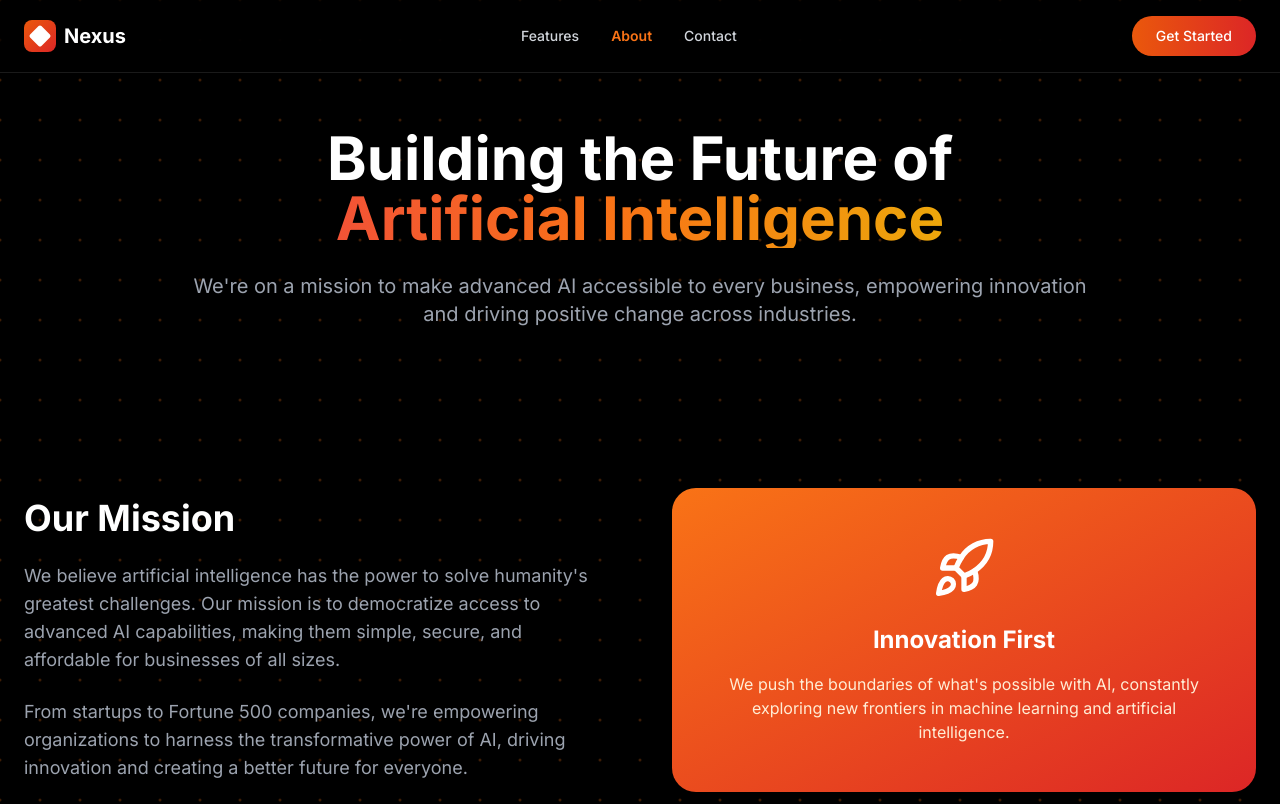
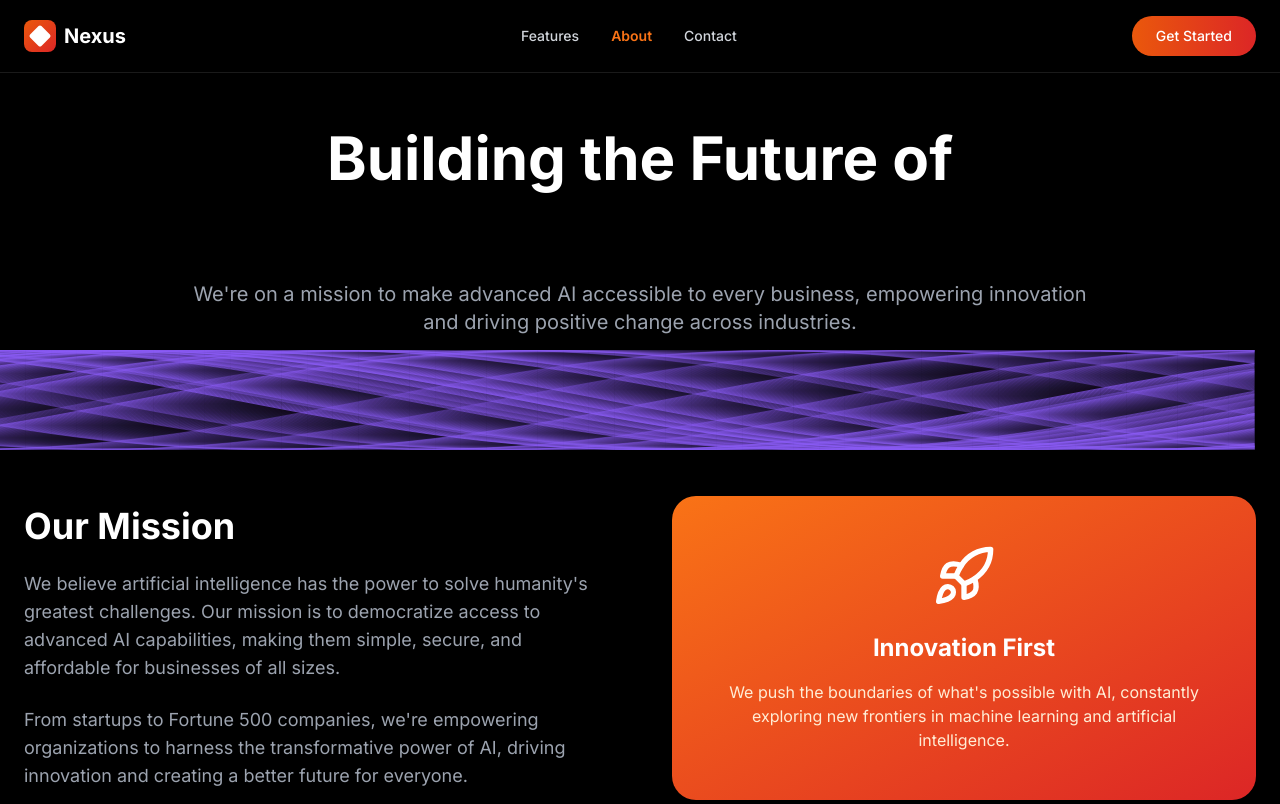
Before and after one commit to simplyarfan/simpleAI, a Next.js app in the folder frontend/: page /about in a window 1280 px wide. Shown: the top 804 px of the page. Built offline with nearby package versions, Linux system fonts and the light colour scheme.

Commit message:
Enhance Landing and About pages with React Bits animations

```diff
--- a/frontend/src/pages/about.js
+++ b/frontend/src/pages/about.js
@@ -3,7 +3,9 @@ import Link from 'next/link';
 import Head from 'next/head';
 import { motion } from 'framer-motion';
 import { Brain, Users, BarChart3, Rocket, Target, Award, TrendingUp } from 'lucide-react';
-import DotGrid from '../components/backgrounds/DotGrid';
+import Threads from '../components/reactbits/Threads';
+import ProfileCard from '../components/reactbits/ProfileCard';
+import RotatingText from '../components/reactbits/RotatingText';
 import GradientText from '../components/text/GradientText';
 
 export default function About() {
@@ -15,15 +17,14 @@ export default function About() {
       </Head>
 
       <div className="relative min-h-screen bg-black text-white overflow-hidden">
-        {/* Dot Grid Background */}
-        <DotGrid
-          dotSize={1.5}
-          dotColor="#f97316"
-          backgroundColor="transparent"
-          spacing={40}
-          glowRadius={200}
-          maxGlowSize={6}
-        />
+        {/* Threads Background */}
+        <div className="fixed inset-0 z-0">
+          <Threads
+            quantity={25}
+            color="#f97316"
+            speed={0.3}
+          />
+        </div>
 
 
 
@@ -67,12 +68,10 @@ export default function About() {
                 <h1 className="text-5xl md:text-6xl font-bold text-white mb-6">
                   Building the Future of
                   <br />
-                  <GradientText
-                    colors={['#ef4444', '#f97316', '#eab308']}
-                    className="text-5xl md:text-6xl"
-                  >
-                    Artificial Intelligence
-                  </GradientText>
+                  <RotatingText
+                    words={['Artificial Intelligence', 'Business Automation', 'Smart Solutions', 'Digital Innovation']}
+                    className="text-5xl md:text-6xl bg-gradient-to-r from-orange-500 to-red-600 bg-clip-text text-transparent"
+                  />
                 </h1>
                 <p className="text-xl text-gray-400 max-w-4xl mx-auto">
                   We're on a mission to make advanced AI accessible to every business, empowering innovation and driving positive change across industries.
@@ -236,6 +235,58 @@ export default function About() {
             </div>
           </section>
 
+          {/* Team Section */}
+          <section className="py-20">
+            <div className="max-w-7xl mx-auto px-6">
+              <div className="text-center mb-16">
+                <h2 className="text-4xl font-bold text-white mb-4">Meet Our Team</h2>
+                <p className="text-lg text-gray-400">The brilliant minds behind Nexus AI</p>
+              </div>
+
+              <div className="grid grid-cols-1 md:grid-cols-3 gap-8 max-w-5xl mx-auto">
+                {[
+                  {
+                    name: "Sarah Chen",
+                    role: "CEO & Co-Founder",
+                    image: "https://api.dicebear.com/7.x/avataaars/svg?seed=Sarah",
+                    bio: "Former AI researcher at Google. PhD in Machine Learning from MIT.",
+                    social: { twitter: "#", linkedin: "#", github: "#" }
+                  },
+                  {
+                    name: "Marcus Rodriguez",
+                    role: "CTO & Co-Founder",
+                    image: "https://api.dicebear.com/7.x/avataaars/svg?seed=Marcus",
+                    bio: "Ex-Tesla AI Lead. 15+ years in autonomous systems and deep learning.",
+                    social: { twitter: "#", linkedin: "#", github: "#" }
+                  },
+                  {
+                    name: "Aisha Patel",
+                    role: "Head of Product",
+                    image: "https://api.dicebear.com/7.x/avataaars/svg?seed=Aisha",
+                    bio: "Product visionary from Microsoft. Specialized in AI-powered SaaS.",
+                    social: { twitter: "#", linkedin: "#", github: "#" }
+                  }
+                ].map((member, index) => (
+                  <motion.div
+                    key={member.name}
+                    initial={{ opacity: 0, y: 40 }}
+                    whileInView={{ opacity: 1, y: 0 }}
+                    transition={{ duration: 0.6, delay: index * 0.2 }}
+                    viewport={{ once: true }}
+                  >
+                    <ProfileCard
+                      name={member.name}
+                      role={member.role}
+                      image={member.image}
+                      bio={member.bio}
+                      className="h-full"
+                    />
+                  </motion.div>
+                ))}
+              </div>
+            </div>
+          </section>
+
           {/* CTA Section */}
           <section className="py-16 bg-gradient-to-br from-orange-500/10 to-red-500/10 border-y border-orange-500/20">
             <div className="max-w-4xl mx-auto px-6 text-center">
--- a/frontend/src/pages/landing.js
+++ b/frontend/src/pages/landing.js
@@ -2,8 +2,10 @@ import { useState } from 'react';
 import Link from 'next/link';
 import Head from 'next/head';
 import { motion, AnimatePresence } from 'framer-motion';
-import { Brain, Users, BarChart3, Sparkles } from 'lucide-react';
-import Aurora from '../components/reactbits/Aurora';
+import { Brain, Users, BarChart3, Sparkles, Menu, X } from 'lucide-react';
+import Threads from '../components/reactbits/Threads';
+import BlurText from '../components/reactbits/BlurText';
+import StaggeredMenu from '../components/reactbits/StaggeredMenu';
 import GradientText from '../components/text/GradientText';
 
 export default function LandingPage() {
@@ -17,9 +19,13 @@ export default function LandingPage() {
       </Head>
 
       <div className="relative min-h-screen bg-black text-white overflow-hidden">
-        {/* Aurora Background - Stunning gradient animation */}
+        {/* Threads Background - Animated thread lines */}
         <div className="fixed inset-0 z-0">
-          <Aurora />
+          <Threads
+            quantity={30}
+            color="#f97316"
+            speed={0.5}
+          />
         </div>
 
 
@@ -242,7 +248,9 @@ export default function LandingPage() {
                     <div className={`text-sm font-semibold bg-gradient-to-r ${useCase.color} bg-clip-text text-transparent mb-3`}>
                       {useCase.subtitle}
                     </div>
-                    <p className="text-gray-400 text-sm leading-relaxed mb-4">{useCase.description}</p>
+                    <div className="text-gray-400 text-sm leading-relaxed mb-4">
+                      <BlurText text={useCase.description} delay={50} />
+                    </div>
                     <div className="text-xs font-bold text-orange-400 bg-orange-400/10 px-3 py-1 rounded-full inline-block">
                       {useCase.benefit}
                     </div>
```
